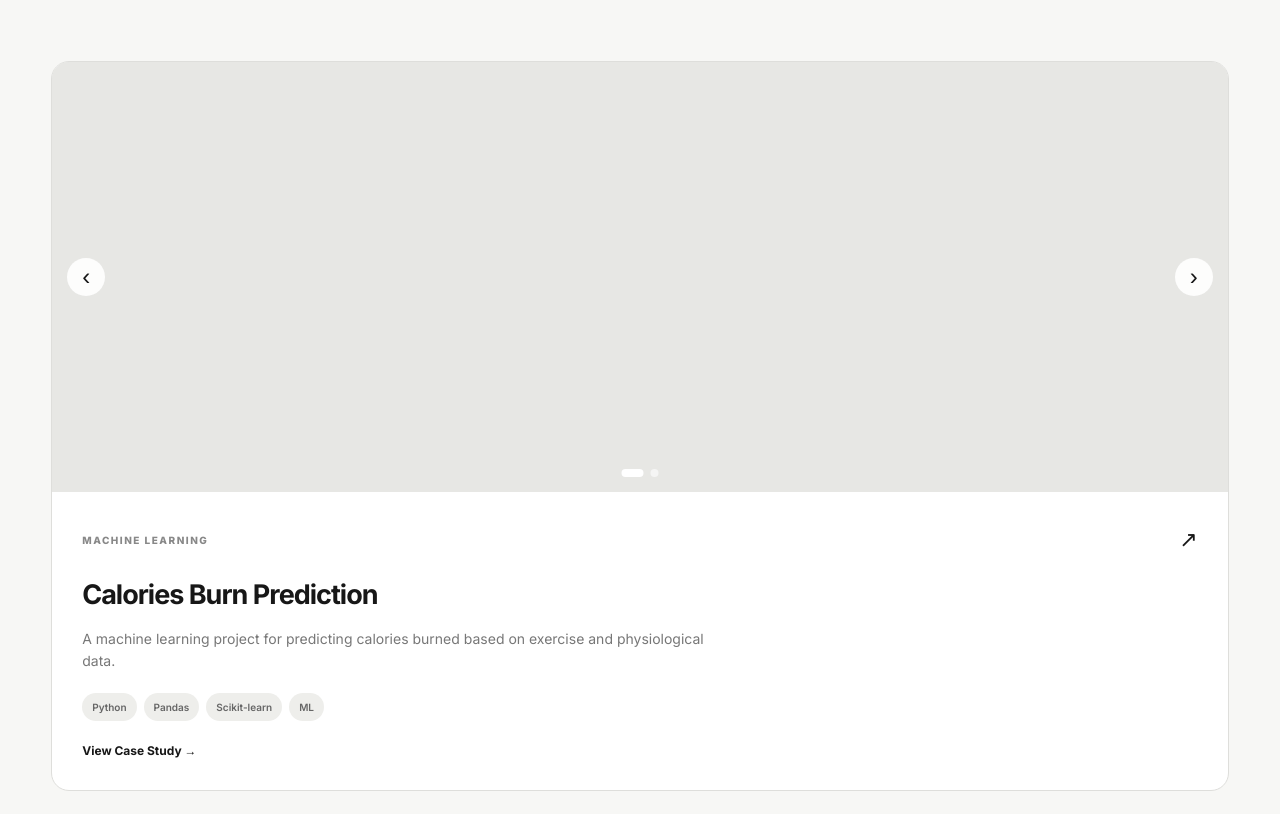
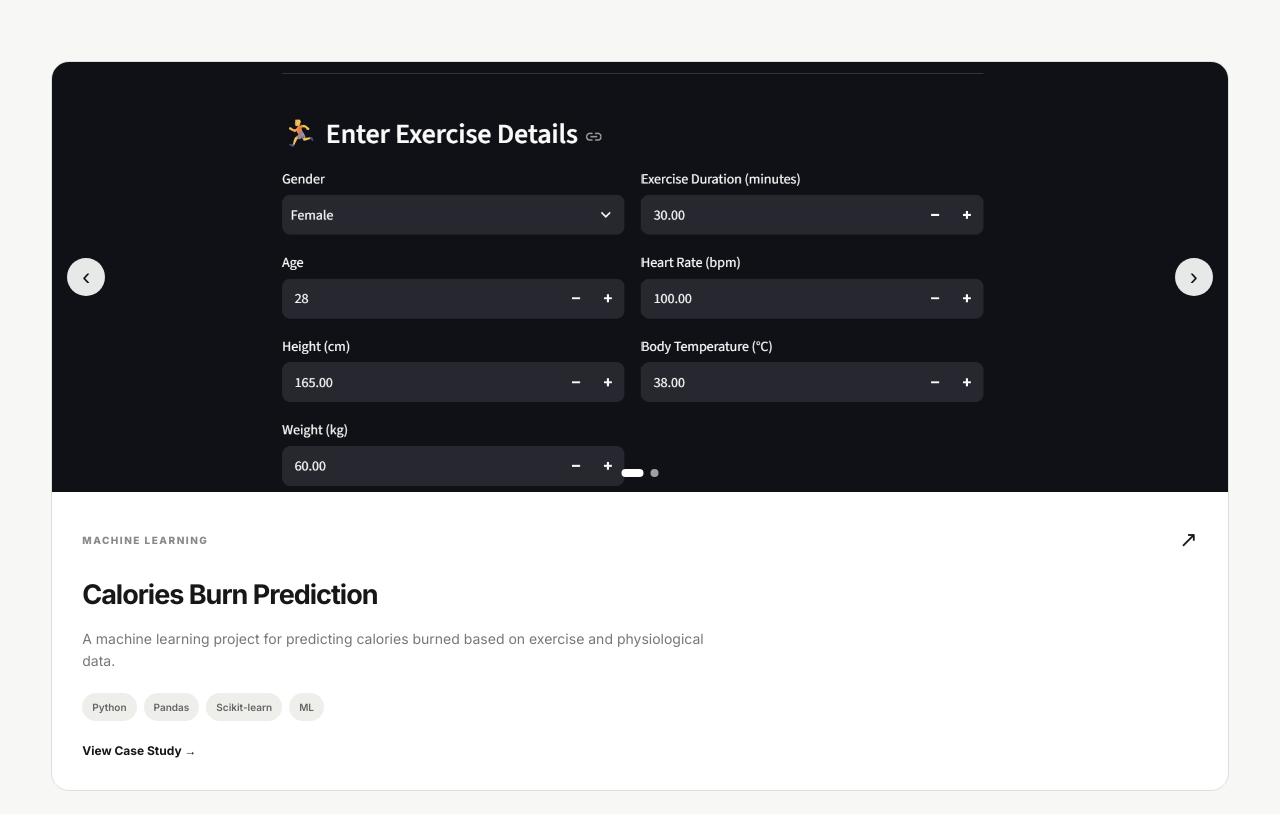
Before and after one commit to namayedarshana/MY_PORTFOLIO, a plain HTML site: page index.html in a window 1280 px wide. Shown: the part 2799-3613 px from the top of the page. Drawn offline with Linux system fonts and the light colour scheme; files whose address does not match are found by name.

Commit message:
Add files via upload

```diff
--- a/index.html
+++ b/index.html
@@ -365,10 +365,10 @@ function changeProjectImage(button, direction) {
 
         <div class="project-image-slider">
 
-            <!--<img src="D:\MY Portfolio\images\calories\homePage.png"
+          <img src="D:\MY Portfolio\images\calories\homePage.png"
                  alt="Calories Burn Prediction Dashboard"
                  class="project-slider-image active">
-        -->
+
             <img src="images/calories/prediction.png"
                  alt="Calories Burn Prediction Model Output"
                  class="project-slider-image">
```
